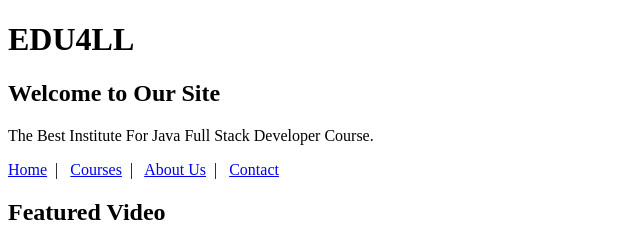
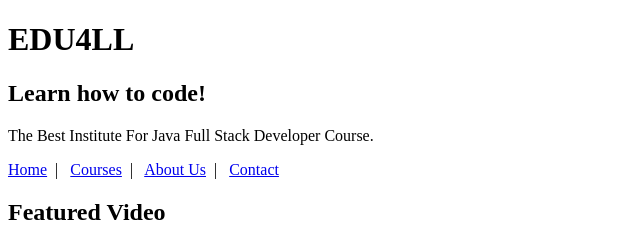
Before and after one commit to sad33d/Edu4all, a plain HTML site: page index.html in a window 1280 px wide. Shown: the top 240 px of the page, 0-640 px from the left. Drawn offline with Linux system fonts and the light colour scheme.

Commit message:
changed moto

```diff
--- a/index.html
+++ b/index.html
@@ -9,7 +9,7 @@
 
     <header>
         <h1>EDU4LL</h1>
-        <h2>Welcome to Our Site</h2>
+        <h2>Learn how to code!</h2>
         <p>The Best Institute For Java Full Stack Developer Course.</p>
     </header>
 
```
